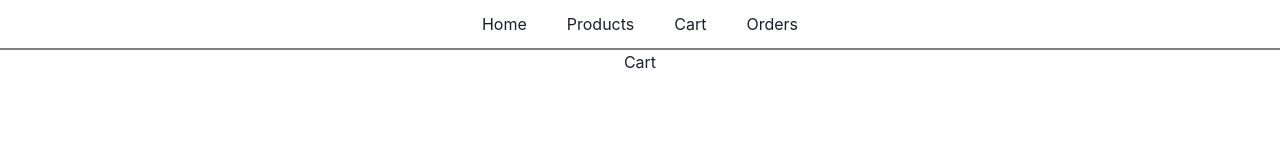
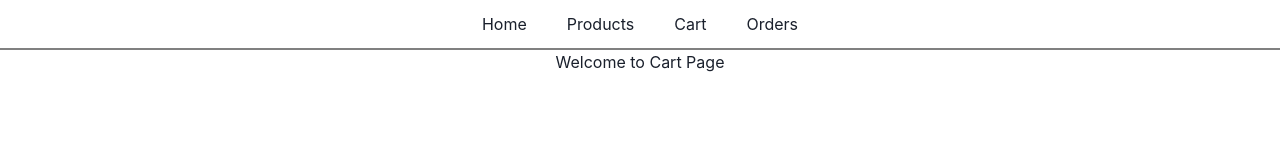
Before and after one commit to harish0585/ecommerce, a React (Create React App) app: page /cart in a window 1280 px wide. Shown: the top 160 px of the page. Built offline with nearby package versions, Linux system fonts and the light colour scheme.

Commit message:
New Changes

```diff
--- a/src/components/Cart.jsx
+++ b/src/components/Cart.jsx
@@ -2,6 +2,6 @@ import React from 'react'
 
 export const Cart = () => {
   return (
-    <div>Cart</div>
+    <div>Welcome to Cart Page</div>
   )
 }
--- a/src/components/Orders.jsx
+++ b/src/components/Orders.jsx
@@ -3,7 +3,7 @@ import React from 'react'
 export const Orders = () => {
   return (
     <div>
-
+      Welcome to Orders Page
     </div>
   )
 }
```
